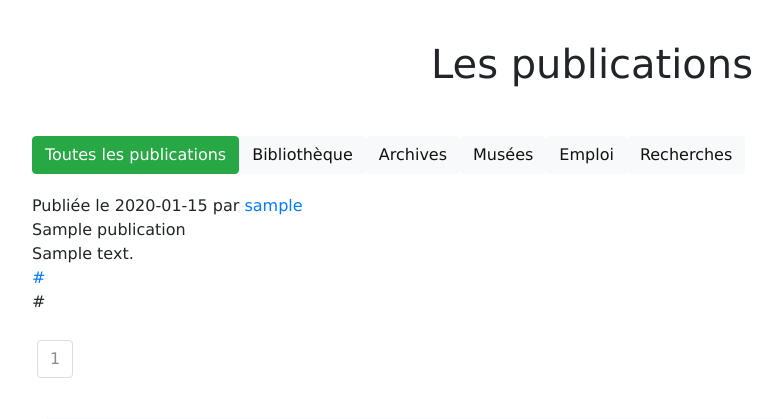
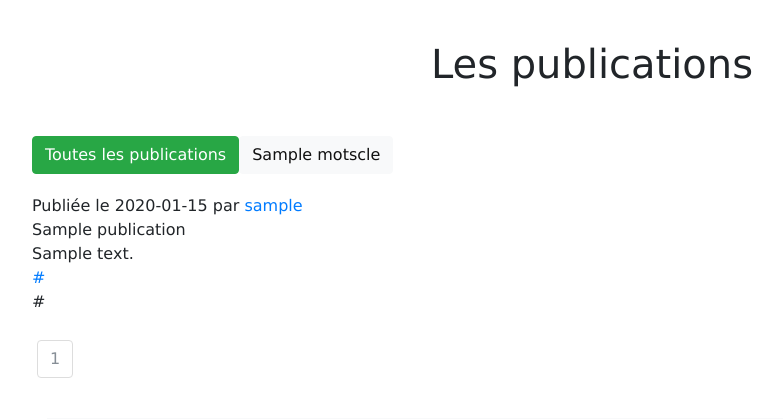
Before and after one commit to Chartes-TNAH/flux, a Flask app: page /afficherpublis in a window 1280 px wide. Shown: the part 76-495 px from the top of the page, without its empty margins (48-831 px from the left). Run offline with Flask 2, Linux system fonts and the light colour scheme; a user stored in the database is signed in; tables that the repository leaves empty hold one stand-in row (values such as "Sample post"); some libraries are stand-ins or nearby versions.

Commit message:
gestion automatique de l'affichage des boutons par mots clés

```diff
--- a/pythounews/routes/routes.py
+++ b/pythounews/routes/routes.py
@@ -208,8 +208,9 @@ def afficherpublis():
     """
     pagination = Publication.query.order_by(Publication.publication_date.desc()).paginate(page=1, per_page=8)
     publications = Publication.afficher_publications(pagination)
+    motscles = Motscles.query.all()
 
-    return render_template("pages/afficherpublis.html", publications=publications, pagination=pagination)
+    return render_template("pages/afficherpublis.html", publications=publications, pagination=pagination, motscles=motscles)
 
 @app.route("/afficher_profil_utilisateur/<int:user_id>")
 @login_required
@@ -233,9 +234,10 @@ def afficherpublisCategorie(motscles_id):
     :return: page de publication correspond au mot clé
     """
     motcle = Motscles.query.get(motscles_id)
+    motscles = Motscles.query.all()
     publications = Sujet_publi.afficher_publi_categorie(motcle)
 
-    return render_template("pages/afficherpubliCategories.html", motcle=motcle, publications=publications)
+    return render_template("pages/afficherpublis_categories.html", publications=publications, motscles=motscles)
 
 
 @app.route("/recherche")
@@ -255,7 +257,6 @@ def recherche():
 
     resultats = []
 
-    titre = "Recherche"
     if motclef:
         resultats = Publication.query.filter(db.or_(Publication.publication_nom.like("%{}%".format(motclef)),Publication.publication_texte.like("%{}%".format(motclef)),Publication.publication_description_url.like("%{}%".format(motclef)))).paginate(page=page, per_page=3)
 
--- a/pythounews/templates/pages/afficherpublis.html
+++ b/pythounews/templates/pages/afficherpublis.html
@@ -5,12 +5,12 @@
   <body>
 
     <div class="row">
-      <a href="{{url_for ('afficherpublis')}}"><button type="button" class="btn btn-success">Toutes les publications</button></a>
-      <a href="{{url_for ('afficherpublisCategorie', motscles_id=1)}}"><button type="button" class="btn btn-light">Bibliothèque</button></a>
-      <a href="{{url_for ('afficherpublisCategorie', motscles_id=2)}}"><button type="button" class="btn btn-light">Archives</button></a>
-      <a href="{{url_for ('afficherpublisCategorie', motscles_id=3)}}"><button type="button" class="btn btn-light">Musées</button></a>
-      <a href="{{url_for ('afficherpublisCategorie', motscles_id=4)}}"><button type="button" class="btn btn-light">Emploi</button></a>
-      <a href="{{url_for ('afficherpublisCategorie', motscles_id=5)}}"><button type="button" class="btn btn-light">Recherches</button></a>
+      <a href="{{url_for ('afficherpublis')}}" type="button" class="btn btn-success">Toutes les publications</a>
+
+        {% for mot in motscles %}
+      <a href="{{url_for ('afficherpublisCategorie', motscles_id=mot.motscles_id)}}" type="button" class="btn btn-light">{{mot.motscles_nom}}</a>
+        {% endfor %}
+
   </div>
 
 
```
Also changed, not shown: pythounews/templates/pages/afficherpubliCategories.html (deleted, +0 -28 lines), pythounews/templates/pages/afficherpublis_categories.html (added, +27 -0 lines).
